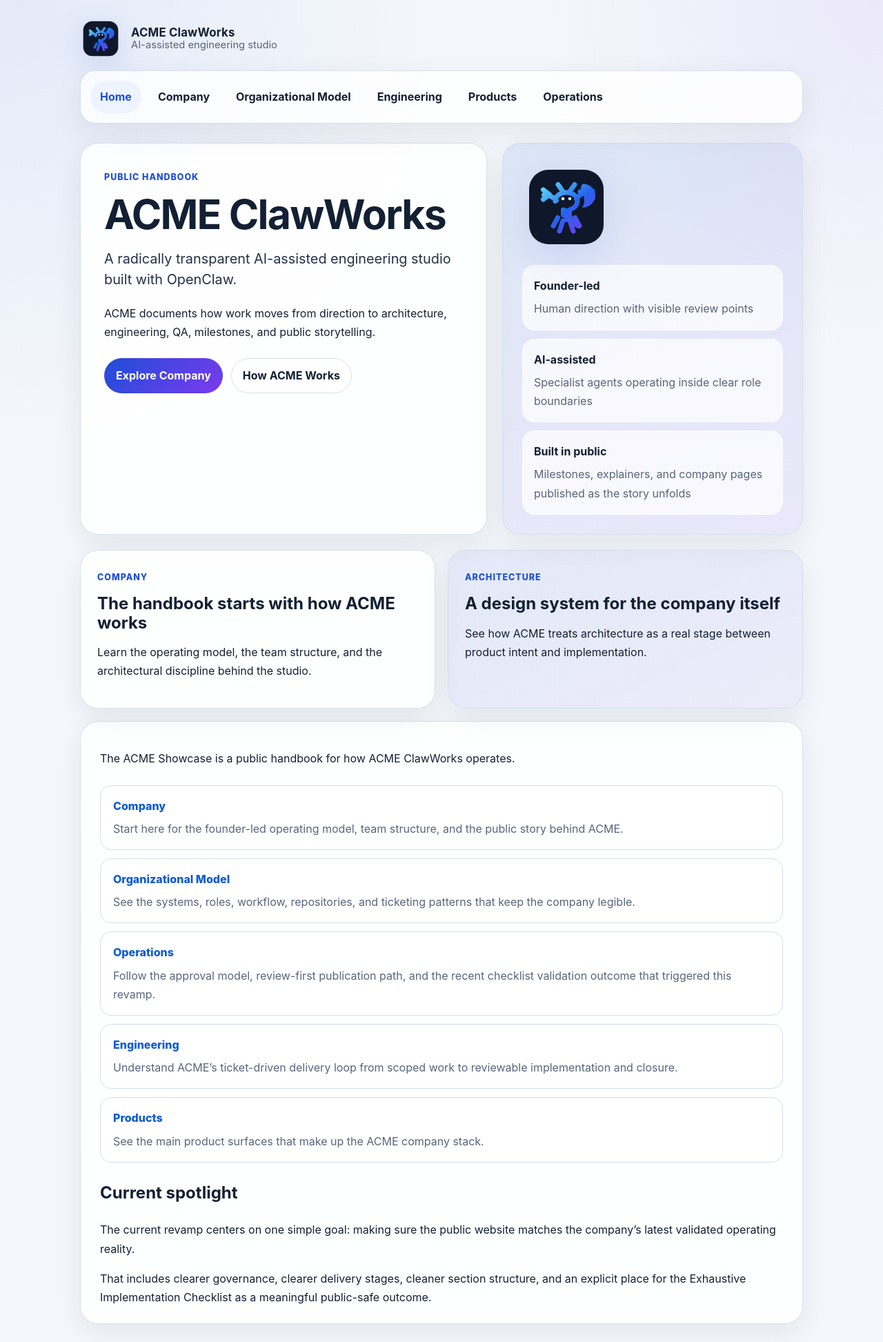
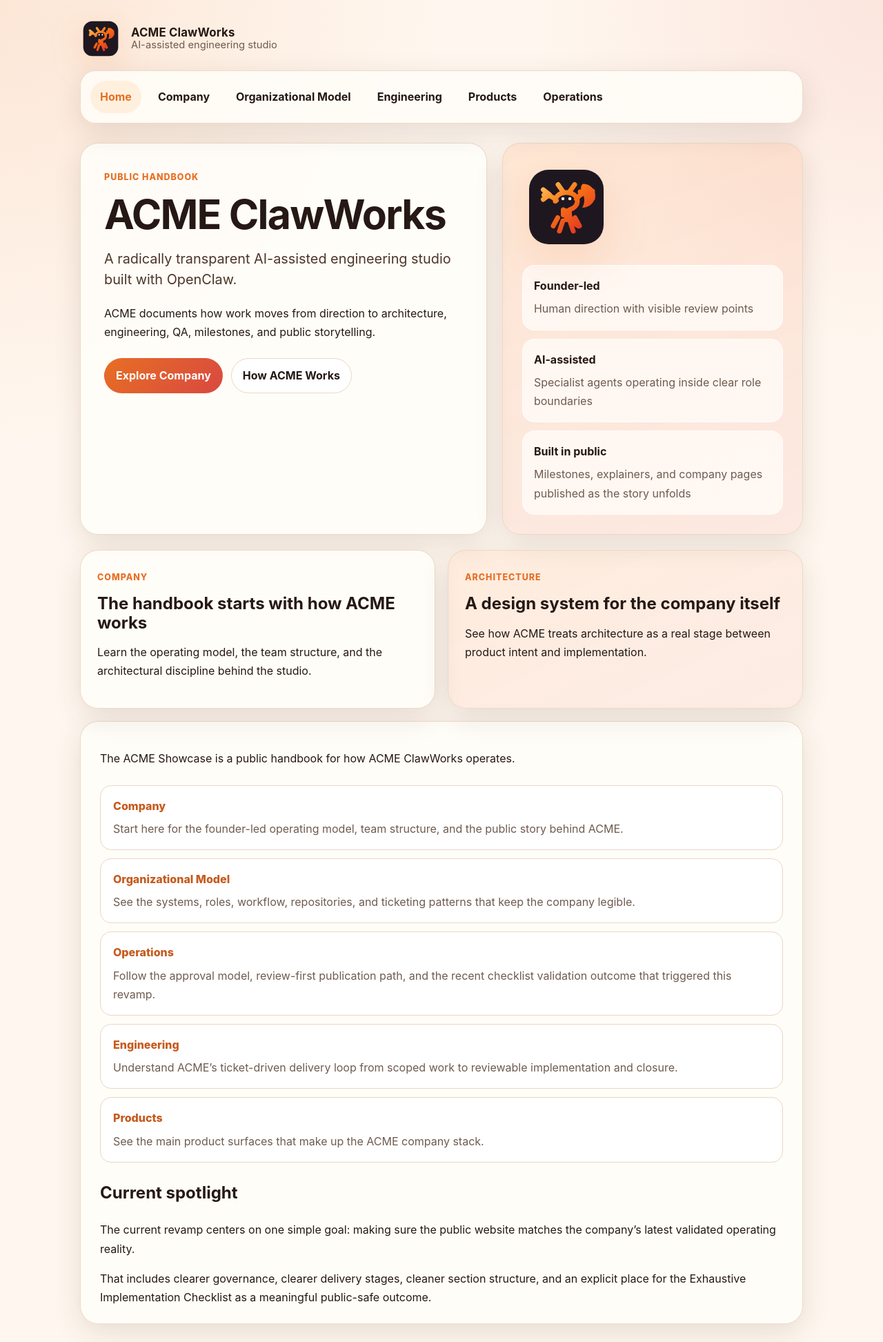
Before and after one commit to mcalderaro/acme-showcase, a Jekyll site: the page built from index.md, in a window 1280 px wide. Shown: the whole page at 69% size. Built offline with Jekyll 4.4.1, drawn with Linux system fonts in a browser that asks for light colours.

Commit message:
[acme-showcase] company: refresh branding and logo palette

```diff
--- a/assets/css/site.css
+++ b/assets/css/site.css
@@ -1,15 +1,15 @@
 :root {
-  --bg: #f4f7fb;
-  --surface: #ffffff;
-  --surface-2: #eef4ff;
-  --text: #132033;
-  --muted: #57657a;
-  --border: #d5deea;
-  --link: #0d5bd7;
-  --link-hover: #0a47aa;
-  --accent: #1d4ed8;
-  --accent-2: #7c3aed;
-  --shadow: 0 12px 40px rgba(19, 32, 51, 0.08);
+  --bg: #fff7ef;
+  --surface: #fffdf9;
+  --surface-2: #fff0de;
+  --text: #261814;
+  --muted: #6f5b4f;
+  --border: #ead7c4;
+  --link: #c65a1e;
+  --link-hover: #9f4310;
+  --accent: #e76f23;
+  --accent-2: #d94841;
+  --shadow: 0 12px 40px rgba(54, 29, 17, 0.12);
   --radius: 18px;
   --radius-sm: 12px;
   --max: 1100px;
@@ -20,8 +20,8 @@ html { scroll-behavior: smooth; }
 body {
   margin: 0;
   background:
-    radial-gradient(circle at top left, rgba(29, 78, 216, 0.08), transparent 28%),
-    radial-gradient(circle at top right, rgba(124, 58, 237, 0.08), transparent 22%),
+    radial-gradient(circle at top left, rgba(231, 111, 35, 0.12), transparent 28%),
+    radial-gradient(circle at top right, rgba(217, 72, 65, 0.10), transparent 22%),
     var(--bg);
   color: var(--text);
   font-family: Inter, ui-sans-serif, system-ui, -apple-system, BlinkMacSystemFont, "Segoe UI", sans-serif;
@@ -60,7 +60,7 @@ a:hover { color: var(--link-hover); }
   width: clamp(52px, 6vw, 60px);
   height: auto;
   flex: 0 0 auto;
-  filter: drop-shadow(0 10px 20px rgba(29, 78, 216, 0.16));
+  filter: drop-shadow(0 12px 24px rgba(231, 111, 35, 0.18));
 }
 
 .brandtext {
@@ -84,9 +84,9 @@ a:hover { color: var(--link-hover); }
   flex-wrap: wrap;
   gap: 10px;
   padding: 14px;
-  border: 1px solid rgba(213, 222, 234, 0.9);
+  border: 1px solid rgba(234, 215, 196, 0.9);
   border-radius: calc(var(--radius) + 4px);
-  background: rgba(255, 255, 255, 0.8);
+  background: rgba(255, 253, 249, 0.86);
   backdrop-filter: blur(12px);
   box-shadow: var(--shadow);
 }
@@ -142,7 +142,7 @@ a:hover { color: var(--link-hover); }
   padding: 14px 16px;
   border: 1px solid var(--border);
   border-radius: var(--radius);
-  background: rgba(255, 255, 255, 0.75);
+  background: rgba(255, 253, 249, 0.82);
 }
 .sectionbar-label {
   display: block;
@@ -180,9 +180,9 @@ a:hover { color: var(--link-hover); }
 
 .prose {
   padding: 34px 38px;
-  border: 1px solid rgba(213, 222, 234, 0.9);
+  border: 1px solid rgba(234, 215, 196, 0.9);
   border-radius: 24px;
-  background: rgba(255, 255, 255, 0.92);
+  background: rgba(255, 253, 249, 0.95);
   box-shadow: var(--shadow);
 }
 
@@ -212,7 +212,7 @@ a:hover { color: var(--link-hover); }
   padding-left: 1.25rem;
 }
 
-.prose strong { color: #0f172a; }
+.prose strong { color: #2f1b12; }
 .prose blockquote {
   margin: 1.5rem 0;
   padding: 0.75rem 1rem;
@@ -232,9 +232,9 @@ a:hover { color: var(--link-hover); }
 .hero-panel,
 .feature-card,
 .home-links {
-  border: 1px solid rgba(213, 222, 234, 0.9);
+  border: 1px solid rgba(234, 215, 196, 0.9);
   border-radius: 26px;
-  background: rgba(255, 255, 255, 0.9);
+  background: rgba(255, 253, 249, 0.92);
   box-shadow: var(--shadow);
 }
 .hero-copy {
@@ -242,7 +242,7 @@ a:hover { color: var(--link-hover); }
 }
 .hero-panel {
   padding: 28px;
-  background: linear-gradient(160deg, rgba(13, 91, 215, 0.1), rgba(124, 58, 237, 0.08));
+  background: linear-gradient(160deg, rgba(249, 115, 22, 0.12), rgba(217, 72, 65, 0.08));
 }
 .eyebrow,
 .feature-kicker {
@@ -257,7 +257,7 @@ a:hover { color: var(--link-hover); }
 .hero-lede {
   font-size: 1.24rem;
   line-height: 1.5;
-  color: #223247;
+  color: #4d352a;
 }
 .hero-actions {
   display: flex;
@@ -284,7 +284,7 @@ a:hover { color: var(--link-hover); }
 .hero-logo {
   width: clamp(96px, 18vw, 128px);
   margin-bottom: 20px;
-  filter: drop-shadow(0 14px 28px rgba(29, 78, 216, 0.14));
+  filter: drop-shadow(0 16px 32px rgba(231, 111, 35, 0.16));
 }
 .hero-card-grid {
   display: grid;
@@ -292,9 +292,9 @@ a:hover { color: var(--link-hover); }
 }
 .hero-card {
   padding: 16px;
-  border: 1px solid rgba(255, 255, 255, 0.6);
+  border: 1px solid rgba(255, 255, 255, 0.7);
   border-radius: 18px;
-  background: rgba(255, 255, 255, 0.72);
+  background: rgba(255, 253, 249, 0.76);
 }
 .hero-card strong {
   display: block;
@@ -323,7 +323,7 @@ a:hover { color: var(--link-hover); }
   text-decoration: none;
 }
 .feature-card-accent {
-  background: linear-gradient(155deg, rgba(29, 78, 216, 0.08), rgba(124, 58, 237, 0.06));
+  background: linear-gradient(155deg, rgba(249, 115, 22, 0.08), rgba(217, 72, 65, 0.06));
 }
 .home-links {
   padding: 24px 28px;
@@ -358,7 +358,7 @@ a:hover { color: var(--link-hover); }
   padding: 16px;
   border: 1px solid var(--border);
   border-radius: 20px;
-  background: linear-gradient(180deg, rgba(238, 244, 255, 0.7), rgba(255,255,255,0.95));
+  background: linear-gradient(180deg, rgba(255, 240, 222, 0.74), rgba(255, 253, 249, 0.95));
 }
 .diagram figcaption {
   margin-top: 10px;
```
Also changed, not shown: assets/img/acme-logo.svg.
